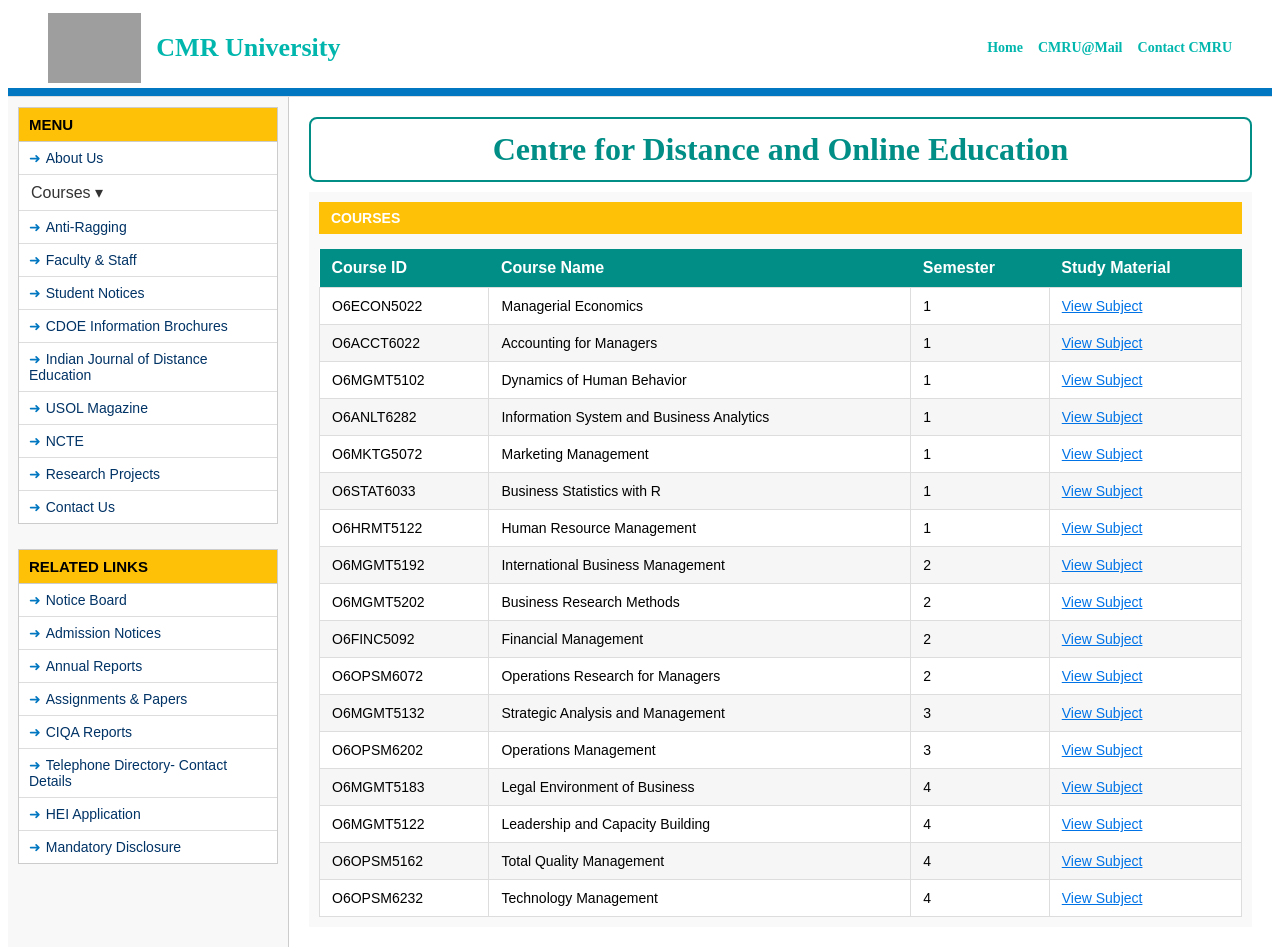
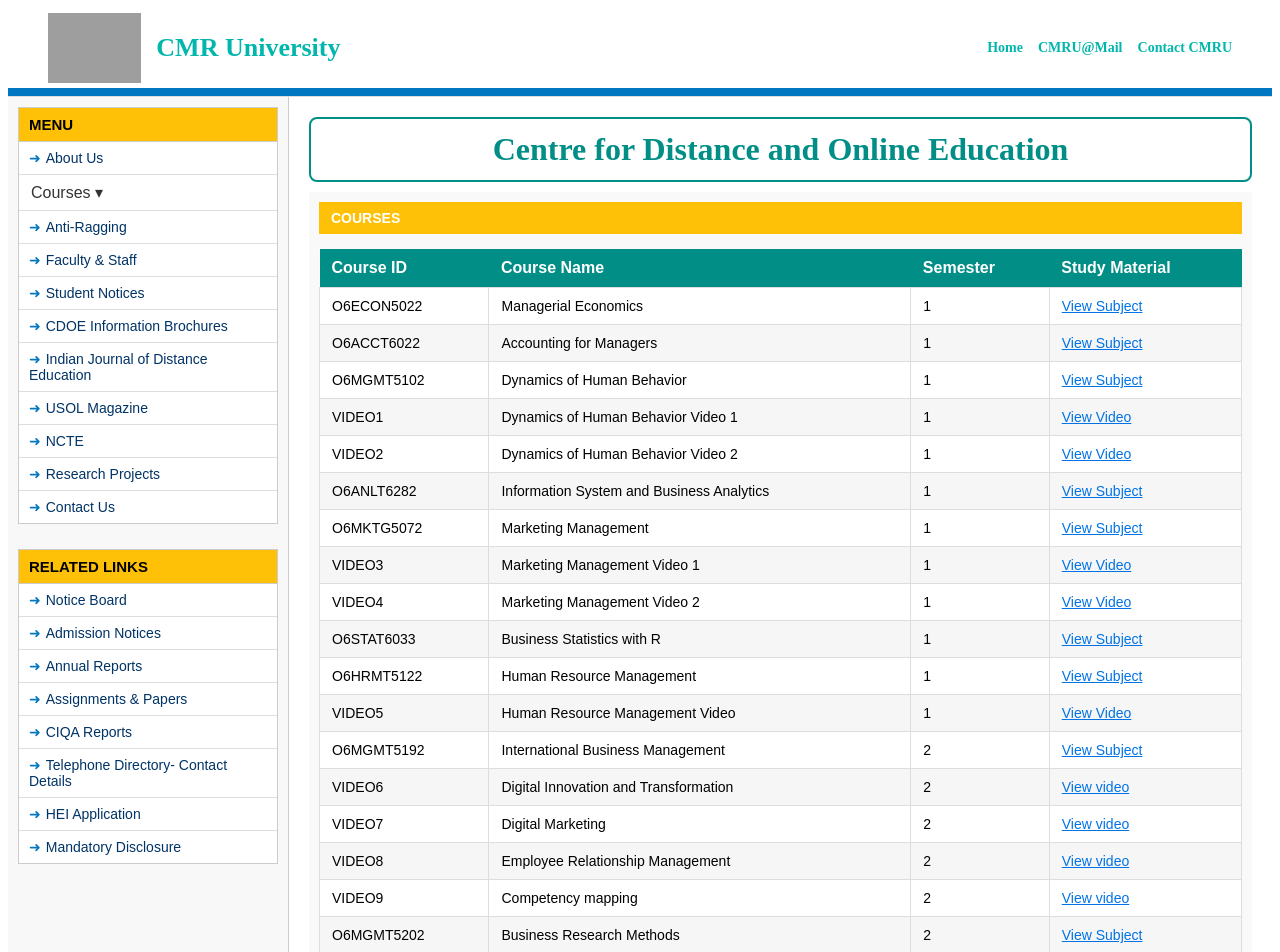
Before and after one commit to latakant/cmr-college-temp, a React (Create React App) app: page /courses/MBA in a window 1280 px wide. Shown: the top 952 px of the page. Built offline with nearby package versions, Linux system fonts and the light colour scheme; grey boxes are pictures that could not be loaded.

Commit message:
feat: Refactor course routes and enhance PDF/video link management; update sidebar styles and implement TemporaryDashboard component

```diff
--- a/src/App.js
+++ b/src/App.js
@@ -1,3 +1,4 @@
+import React from "react";
 import { Routes, Route } from "react-router-dom";
 import Header from "./components/Header";
 import Sidebar from "./components/Sidebar";
@@ -6,22 +7,25 @@ import Home from "./components/Home";
 import AboutCMR from "./components/AboutUs";
 import StudentNotices from "./components/Students";
 import FacultyTable from "./components/Faculty";
-import TemporaryDashboard from "./components/Temporary";
+import TemporaryDashboard from "./components/Temporary/TemporaryDashboard";
 import CoursesTable from "./components/Course";
 import { baData } from "./components/Course/baData";
 import { bbaData } from "./components/Course/bbaData";
 import { mbaData } from "./components/Course/mbaData";
+
 import {
   PDF_FOR_ANTI_RAGGING,
   CONTACT_LINK,
   CDOE_PDF,
   pdfLinksMap,
+  DYNAMICS_OF_HUMAN_BEHAVIOR_VIDEO_1, // ✅ corrected import
 } from "./components/constant";
 
 function App() {
+  // Combine all course data arrays
   const allCourses = [...mbaData, ...bbaData, ...baData];
 
-  // Flatten all subject routes
+  // Flatten subjects to create dynamic <Route> entries
   const allSubjectRoutes = allCourses.flatMap((course) =>
     course.semesters.flatMap((sem) => sem.subjects)
   );
@@ -34,7 +38,10 @@ function App() {
         <div className="content-area">
           <h1 className="heading">Centre for Distance and Online Education</h1>
           <Routes>
+            {/* Home */}
             <Route path="/" element={<Home />} />
+
+            {/* Program Pages */}
             <Route
               path="/courses/MBA"
               element={<CoursesTable courseData={mbaData} />}
@@ -47,36 +54,46 @@ function App() {
               path="/courses/BA"
               element={<CoursesTable courseData={baData} />}
             />
+
+            {/* Other Static Routes */}
             <Route path="/student-notices" element={<StudentNotices />} />
             <Route path="/faculty-staff" element={<FacultyTable />} />
             <Route
               path="/anti-ragging"
-              element={<TemporaryDashboard pdfUrl={PDF_FOR_ANTI_RAGGING} />}
+              element={<TemporaryDashboard contentUrl={PDF_FOR_ANTI_RAGGING} />}
             />
             <Route
               path="/contact"
-              element={
-                <TemporaryDashboard pdfUrl={CONTACT_LINK} isDriveLink={true} />
-              }
+              element={<TemporaryDashboard contentUrl={CONTACT_LINK} />}
             />
             <Route path="/about" element={<AboutCMR />} />
             <Route
+              path="/video"
+              element={
+                <TemporaryDashboard
+                  contentUrl={DYNAMICS_OF_HUMAN_BEHAVIOR_VIDEO_1}
+                />
+              }
+            />
+            <Route
               path="/brochures"
-              element={<TemporaryDashboard pdfUrl={CDOE_PDF} />}
+              element={<TemporaryDashboard contentUrl={CDOE_PDF} />}
             />
 
-            {/* 🧩 Auto-generated subject routes */}
+            {/* Dynamic Subject Routes */}
             {allSubjectRoutes.map((subject) => {
               const pdfUrl = pdfLinksMap[subject.pdfKey];
-              if (!pdfUrl) return null; // Skip if missing
+              if (!pdfUrl) return null; // avoid rendering routes with missing keys
 
-              const isDrive = pdfUrl.includes("drive.google.com");
               return (
                 <Route
                   key={subject.id}
                   path={subject.route}
                   element={
-                    <TemporaryDashboard pdfUrl={pdfUrl} isDriveLink={isDrive} />
+                    <TemporaryDashboard
+                      contentUrl={pdfUrl}
+                      isDriveLink={true}
+                    />
                   }
                 />
               );
--- a/src/components/Course/bbaData.js
+++ b/src/components/Course/bbaData.js
@@ -172,7 +172,7 @@ export const bbaData = [
           {
             id: "O6MGMT1051",
             name: "Entrepreneurship Development",
-            route: "/courses/bba/Entrepreneurship-Development",
+            route: "/courses/bba/semester-VI/Entrepreneurship-Development",
             Study_Material: "View Subject",
             pdfKey: "BBA_ENTREPRENEURSHIP_DEVELOPMENT",
           },
--- a/src/components/Course/mbaData.js
+++ b/src/components/Course/mbaData.js
@@ -16,44 +16,80 @@ export const mbaData = [
           {
             id: "O6ACCT6022",
             name: "Accounting for Managers",
-            route: "/courses/mba/Accounting-for-Managers",
+            route: "/courses/mba/semester-I/Accounting-for-Managers",
             Study_Material: "View Subject",
             pdfKey: "MBA_ACCOUNTING_FOR_MANAGERS",
           },
           {
             id: "O6MGMT5102",
             name: "Dynamics of Human Behavior",
-            route: "/courses/mba/Dynamics-of-Human-Behavior",
+            route: "/courses/mba/semester-I/Dynamics-of-Human-Behavior",
             Study_Material: "View Subject",
             pdfKey: "MBA_DYNAMICS_OF_HUMAN_BEHAVIOR",
           },
           {
+            id: "VIDEO1",
+            name: "Dynamics of Human Behavior Video 1",
+            route: "/courses/mba/semester-I/Dynamics-of-Human-Behavior-Video-1",
+            Study_Material: "View Video",
+            pdfKey: "MBA_DYNAMICS_OF_HUMAN_BEHAVIOR_VIDEO_1",
+          },
+          {
+            id: "VIDEO2",
+            name: "Dynamics of Human Behavior Video 2",
+            route: "/courses/mba/semester-I/Dynamics-of-Human-Behavior-Video-2",
+            Study_Material: "View Video",
+            pdfKey: "MBA_DYNAMICS_OF_HUMAN_BEHAVIOR_VIDEO_2",
+          },
+          {
             id: "O6ANLT6282",
             name: "Information System and Business Analytics",
-            route: "/courses/mba/Information-System-and-Business-Analytics",
+            route:
+              "/courses/mba/semester-I/Information-System-and-Business-Analytics",
             Study_Material: "View Subject",
             pdfKey: "MBA_INFORMATION_SYSTEM_AND_BUSINESS_ANALYTICS",
           },
           {
             id: "O6MKTG5072",
             name: "Marketing Management",
-            route: "/courses/mba/Marketing-Management",
+            route: "/courses/mba/semester-I/Marketing-Management",
             Study_Material: "View Subject",
             pdfKey: "MBA_MARKETING_MANAGEMENT",
           },
           {
+            id: "VIDEO3",
+            name: "Marketing Management Video 1",
+            route: "/courses/mba/semester-I/Marketing-Management-Video-1",
+            Study_Material: "View Video",
+            pdfKey: "MBA_MARKETING_MANAGEMENT_VIDEO_1",
+          },
+          {
+            id: "VIDEO4",
+            name: "Marketing Management Video 2",
+            route: "/courses/mba/semester-I/Marketing-Management-Video-2",
+            Study_Material: "View Video",
+            pdfKey: "MBA_MARKETING_MANAGEMENT_VIDEO_2",
+          },
+          {
             id: "O6STAT6033",
             name: "Business Statistics with R",
-            route: "/courses/mba/Business-Statistics-with-R",
+            route: "/courses/mba/semester-I/Business-Statistics-with-R",
             Study_Material: "View Subject",
             pdfKey: "MBA_BUSINESS_STATISTICS_WITH_R",
           },
           {
             id: "O6HRMT5122",
             name: "Human Resource Management",
-            route: "/courses/mba/Human-Resource-Management",
+            route: "/courses/mba/semester-I/Human-Resource-Management",
             Study_Material: "View Subject",
             pdfKey: "MBA_HUMAN_RESOURCE_MANAGEMENT",
+          },
+          {
+            id: "VIDEO5",
+            name: "Human Resource Management Video",
+            route: "/courses/mba/semester-I/Human-Resource-Management-Video",
+            Study_Material: "View Video",
+            pdfKey: "MBA_HUMAN_RESOURCE_MANAGEMENT_VIDEO",
           },
         ],
       },
@@ -64,28 +100,58 @@ export const mbaData = [
           {
             id: "O6MGMT5192",
             name: "International Business Management",
-            route: "/courses/mba/International-Business-Management",
+            route: "/courses/mba/semester-II/International-Business-Management",
             Study_Material: "View Subject",
             pdfKey: "MBA_INTERNATIONAL_BUSINESS_MANAGEMENT",
           },
           {
+            id: "VIDEO6",
+            name: "Digital Innovation and Transformation",
+            route:
+              "/courses/mba/semester-II/Digital-Innovation-and-Transformation-video",
+            Study_Material: "View video",
+            pdfKey: "MBA_DIGITAL_INNOVATION_AND_TRANSFORMATION_VIDEO",
+          },
+          {
+            id: "VIDEO7",
+            name: "Digital Marketing",
+            route: "/courses/mba/semester-II/Digital-Marketing-video",
+            Study_Material: "View video",
+            pdfKey: "MBA_DIGITAL_MARKETING_VIDEO",
+          },
+          {
+            id: "VIDEO8",
+            name: "Employee Relationship Management",
+            route:
+              "/courses/mba/semester-II/Employee-Relationship-Management-video",
+            Study_Material: "View video",
+            pdfKey: "MBA_EMPLOYEE_RELATIONSHIP_MANAGEMENT_VIDEO",
+          },
+          {
+            id: "VIDEO9",
+            name: "Competency mapping",
+            route: "/courses/mba/semester-II/Competency-mapping-video",
+            Study_Material: "View video",
+            pdfKey: "MBA_COMPETENCY_MAPPING_VIDEO",
+          },
+          {
             id: "O6MGMT5202",
             name: "Business Research Methods",
-            route: "/courses/mba/Business-Research-Methods",
+            route: "/courses/mba/semester-II/Business-Research-Methods",
             Study_Material: "View Subject",
             pdfKey: "MBA_BUSINESS_RESEARCH_METHODS",
           },
           {
             id: "O6FINC5092",
             name: "Financial Management",
-            route: "/courses/mba/Financial-Management",
+            route: "/courses/mba/semester-II/Financial-Management",
             Study_Material: "View Subject",
             pdfKey: "MBA_FINANCIAL_MANAGEMENT",
           },
           {
             id: "O6OPSM6072",
             name: "Operations Research for Managers",
-            route: "/courses/mba/Operations-Research-for-Managers",
+            route: "/courses/mba/semester-II/Operations-Research-for-Managers",
             Study_Material: "View Subject",
             pdfKey: "MBA_OPERATIONS_RESEARCH_FOR_MANAGERS",
           },
@@ -98,14 +164,23 @@ export const mbaData = [
           {
             id: "O6MGMT5132",
             name: "Strategic Analysis and Management",
-            route: "/courses/mba/Strategic-Analysis-and-Management",
+            route:
+              "/courses/mba/semester-III/Strategic-Analysis-and-Management",
             Study_Material: "View Subject",
             pdfKey: "MBA_STRATEGIC_ANALYSIS_AND_MANAGEMENT",
           },
           {
+            id: "VIDE10",
+            name: "Strategic Analysis and Management",
+            route:
+              "/courses/mba/semester-II/Strategic-Analysis-and-Management-video",
+            Study_Material: "View video",
+            pdfKey: "MBA_STRATEGIC_ANALYSIS_AND_MANAGEMENT_VIDEO",
+          },
+          {
             id: "O6OPSM6202",
             name: "Operations Management",
-            route: "/courses/mba/Operations-Management",
+            route: "/courses/mba/semester-III/Operations-Management",
             Study_Material: "View Subject",
             pdfKey: "MBA_OPERATIONS_MANAGEMENT",
           },
@@ -118,28 +193,36 @@ export const mbaData = [
           {
             id: "O6MGMT5183",
             name: "Legal Environment of Business",
-            route: "/courses/mba/Legal-Environment-of-Business",
+            route: "/courses/mba/semester-IV/Legal-Environment-of-Business",
             Study_Material: "View Subject",
             pdfKey: "MBA_LEGAL_ENVIRONMENT_OF_BUSINESS",
           },
           {
+            id: "VIDE11",
+            name: "Legal Environment of Business",
+            route:
+              "/courses/mba/semester-II/Legal-Environment-of-Business-video",
+            Study_Material: "View video",
+            pdfKey: "MBA_LEGAL_ENVIRONMENT_OF_BUSINESS_VIDEO",
+          },
+          {
             id: "O6MGMT5122",
             name: "Leadership and Capacity Building",
-            route: "/courses/mba/Leadership-and-Capacity-Building",
+            route: "/courses/mba/semester-IV/Leadership-and-Capacity-Building",
             Study_Material: "View Subject",
             pdfKey: "MBA_LEADERSHIP_AND_CAPACITY_BUILDING",
           },
           {
             id: "O6OPSM5162",
             name: "Total Quality Management",
-            route: "/courses/mba/Total-Quality-Management",
+            route: "/courses/mba/semester-IV/Total-Quality-Management",
             Study_Material: "View Subject",
             pdfKey: "MBA_TOTAL_QUALITY_MANAGEMENT",
           },
           {
             id: "O6OPSM6232",
             name: "Technology Management",
-            route: "/courses/mba/Technology-Management",
+            route: "/courses/mba/semester-IV/Technology-Management",
             Study_Material: "View Subject",
             pdfKey: "MBA_TECHNOLOGY_MANAGEMENT",
           },
--- a/src/components/Sidebar/sidebar.css
+++ b/src/components/Sidebar/sidebar.css
@@ -77,15 +77,24 @@
   padding: 8px 12px;
   font-weight: 500;
   color: #333;
+  content: "➜";
 }
 
 .submenu {
-  margin-left: 15px;
-  margin-top: 5px;
+  margin: 0px;
+  /* margin-top: 5px; */
+
 }
+.submenu li a::before {
+  content: "➜";
+  color: #0077c0;
+  margin-right: 5px;
+}
+
 
 .submenu li {
   padding: 6px 0;
+  list-style-type: none;
 }
 
 .has-submenu .submenu a {
--- /dev/null
+++ b/src/components/Temporary/TemporaryDashboard.js
@@ -0,0 +1,77 @@
+import React from "react";
+
+const TemporaryDashboard = ({ contentUrl, isDriveLink }) => {
+  const isYouTubeLink = (url) => {
+    if (!url) return false;
+    return url.includes("youtube.com") || url.includes("youtu.be");
+  };
+
+  const convertYouTubeToEmbed = (url) => {
+    if (url.includes("youtu.be")) {
+      return url.replace("youtu.be/", "www.youtube.com/embed/");
+    }
+
+    if (url.includes("watch?v=")) {
+      return url.replace("watch?v=", "embed/");
+    }
+
+    return url;
+  };
+
+  return (
+    <div style={{ flexGrow: 1, height: "100vh" }}>
+      {/* <iframe
+        src={contentUrl}
+        title="PDF Viewer"
+        style={{
+        width: "100%",
+        height: "100%",
+        border: "none",
+        }}
+    ></iframe> */}
+      {/* {
+        isDriveLink
+        ?
+        <iframe
+        title='Drive_View'
+        src={`${contentUrl}preview`}
+        style={{ width: "100%", height: "100%", border: "none" }}
+        ></iframe>
+        :
+        <iframe
+        title='PDF_View'
+            src={`${contentUrl}#toolbar=0&navpanes=0`}
+            style={{ width: "100%", height: "100%", border: "none" }}
+            />
+    } */}
+      {isYouTubeLink(contentUrl) ? (
+        <iframe
+          title="YouTube_Video"
+          src={convertYouTubeToEmbed(contentUrl)}
+          style={{
+            width: "100%",
+            height: "100%",
+            border: "none",
+            background: "transparent",
+          }}
+          allow="accelerometer; autoplay; clipboard-write; encrypted-media; gyroscope; picture-in-picture"
+          allowFullScreen
+        />
+      ) : isDriveLink ? (
+        <iframe
+          title="Drive_View"
+          src={`${contentUrl}preview`}
+          style={{ width: "100%", height: "100%", border: "none" }}
+        />
+      ) : (
+        <iframe
+          title="PDF_View"
+          src={`${contentUrl}#toolbar=0&navpanes=0`}
+          style={{ width: "100%", height: "100%", border: "none" }}
+        />
+      )}
+    </div>
+  );
+};
+
+export default TemporaryDashboard;
--- a/src/components/Temporary/index.js
+++ /dev/null
@@ -1,34 +0,0 @@
-import React from 'react'
-
-const TemporaryDashboard = ({pdfUrl,isDriveLink}) => {
-  return (
-    <div style={{ flexGrow: 1, height: "100vh" }}>
-    {/* <iframe
-        src={pdfUrl}
-        title="PDF Viewer"
-        style={{
-        width: "100%",
-        height: "100%",
-        border: "none",
-        }}
-    ></iframe> */}
-    {
-        isDriveLink
-        ?
-        <iframe
-        title='Drive_View'
-        src={`${pdfUrl}preview`}
-        style={{ width: "100%", height: "100%", border: "none" }}
-        ></iframe>
-        :
-        <iframe
-        title='PDF_View'
-            src={`${pdfUrl}#toolbar=0&navpanes=0`}
-            style={{ width: "100%", height: "100%", border: "none" }}
-            />
-    }
-    </div>
-  )
-}
-
-export default TemporaryDashboard
```
Also changed, not shown: src/components/constant.js (+81 -50 lines).
